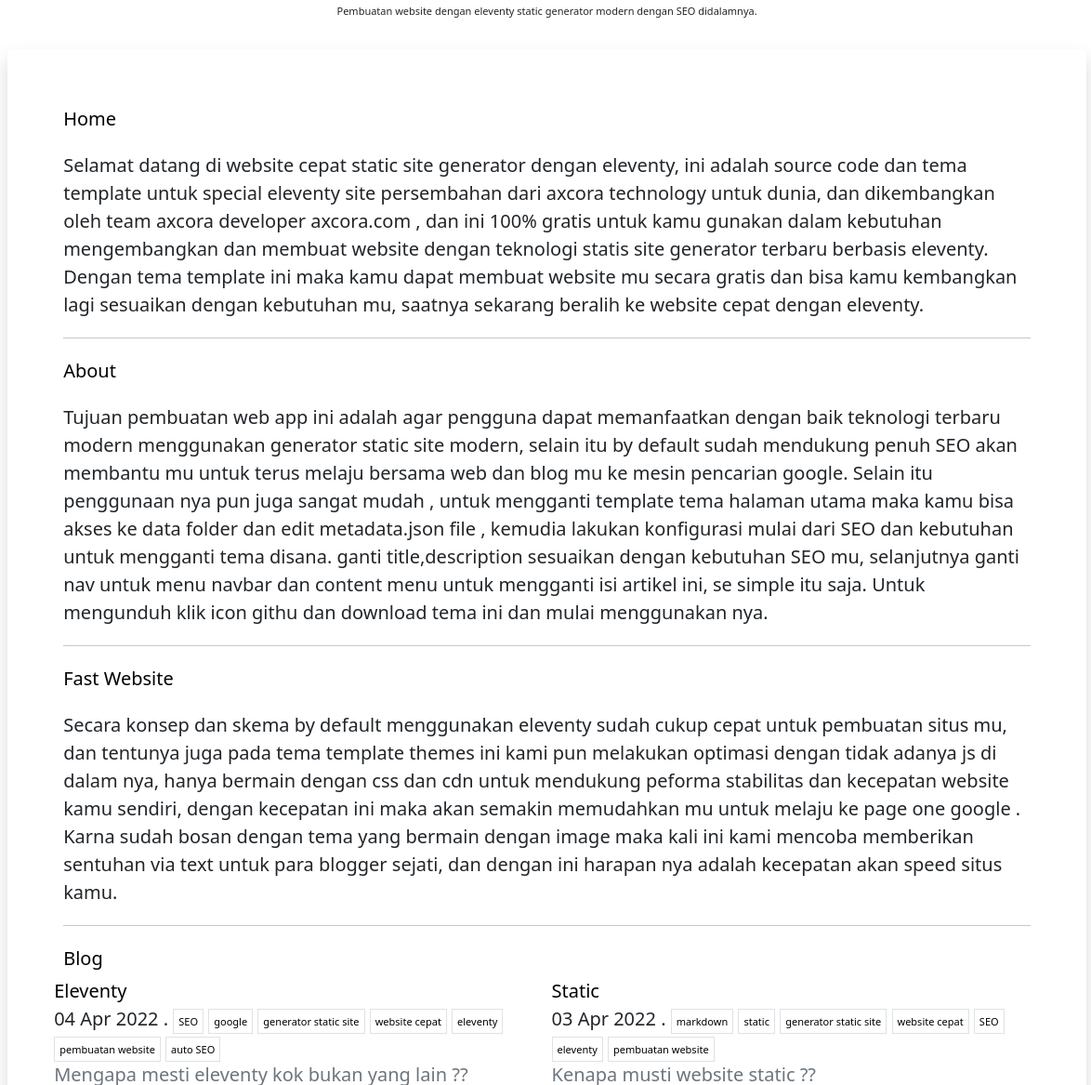
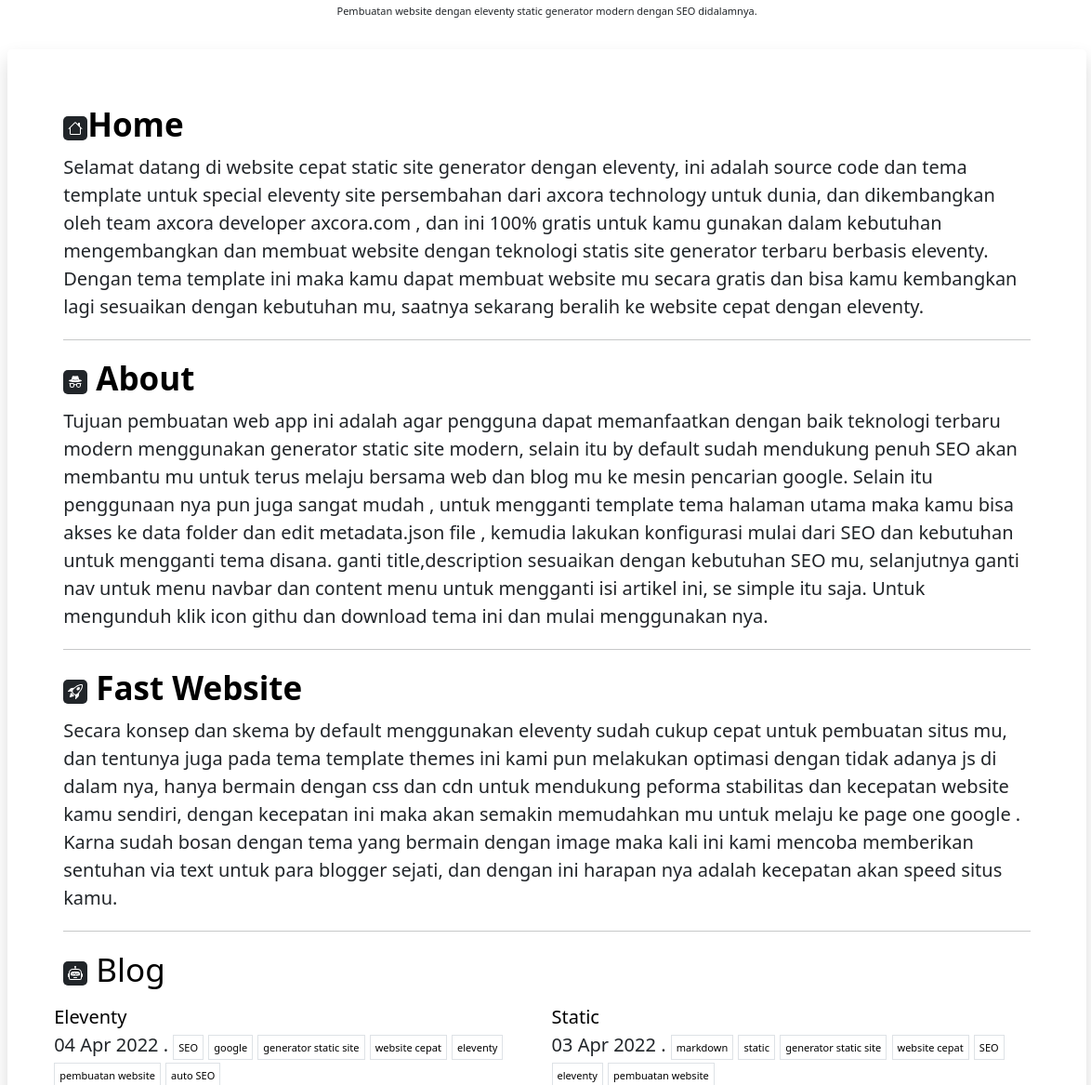
Before and after one commit to mesinkasir/text11ty, an Eleventy site: page index.njk in a window 1280 px wide. Shown: the part 130-1297 px from the top of the page at 93% size, 106-1280 px from the left. Built offline with nearby package versions, Linux system fonts and the light colour scheme; Eleventy itself is replaced by a stand-in of ours; files that its build step writes are made by us from their sources.

Commit message:
Update styles

```diff
--- a/index.njk
+++ b/index.njk
@@ -5,22 +5,33 @@ eleventyNavigation:
   order: 1
 ---
 <div id="{{ metadata.nav.menu1 }}">
-<p><a href="{{ '/' | url }}">{{ metadata.nav.menu1 }}</a></p>
+<h3><svg xmlns="http://www.w3.org/2000/svg" width="26" height="26" fill="currentColor" class="bi bi-house p-1 bg-dark rounded text-white" viewBox="0 0 16 16">
+  <path d="M8.707 1.5a1 1 0 0 0-1.414 0L.646 8.146a.5.5 0 0 0 .708.708L2 8.207V13.5A1.5 1.5 0 0 0 3.5 15h9a1.5 1.5 0 0 0 1.5-1.5V8.207l.646.647a.5.5 0 0 0 .708-.708L13 5.793V2.5a.5.5 0 0 0-.5-.5h-1a.5.5 0 0 0-.5.5v1.293L8.707 1.5ZM13 7.207V13.5a.5.5 0 0 1-.5.5h-9a.5.5 0 0 1-.5-.5V7.207l5-5 5 5Z"/>
+</svg><strong><a href="{{ '/' | url }}">{{ metadata.nav.menu1 }}</a></strong></h3>
 <p>{{ metadata.content.menu1 }}</p>
 </div>
 <hr/>
 <div id="{{ metadata.nav.menu2 }}">
-<p><a href="{{ '/' | url }}">{{ metadata.nav.menu2 }}</a></p>
+<h3><svg xmlns="http://www.w3.org/2000/svg" width="26" height="26" fill="currentColor" class="bi bi-incognito bg-dark text-white p-1 rounded" viewBox="0 0 16 16">
+  <path fill-rule="evenodd" d="m4.736 1.968-.892 3.269-.014.058C2.113 5.568 1 6.006 1 6.5 1 7.328 4.134 8 8 8s7-.672 7-1.5c0-.494-1.113-.932-2.83-1.205a1.032 1.032 0 0 0-.014-.058l-.892-3.27c-.146-.533-.698-.849-1.239-.734C9.411 1.363 8.62 1.5 8 1.5c-.62 0-1.411-.136-2.025-.267-.541-.115-1.093.2-1.239.735Zm.015 3.867a.25.25 0 0 1 .274-.224c.9.092 1.91.143 2.975.143a29.58 29.58 0 0 0 2.975-.143.25.25 0 0 1 .05.498c-.918.093-1.944.145-3.025.145s-2.107-.052-3.025-.145a.25.25 0 0 1-.224-.274ZM3.5 10h2a.5.5 0 0 1 .5.5v1a1.5 1.5 0 0 1-3 0v-1a.5.5 0 0 1 .5-.5Zm-1.5.5c0-.175.03-.344.085-.5H2a.5.5 0 0 1 0-1h3.5a1.5 1.5 0 0 1 1.488 1.312 3.5 3.5 0 0 1 2.024 0A1.5 1.5 0 0 1 10.5 9H14a.5.5 0 0 1 0 1h-.085c.055.156.085.325.085.5v1a2.5 2.5 0 0 1-5 0v-.14l-.21-.07a2.5 2.5 0 0 0-1.58 0l-.21.07v.14a2.5 2.5 0 0 1-5 0v-1Zm8.5-.5h2a.5.5 0 0 1 .5.5v1a1.5 1.5 0 0 1-3 0v-1a.5.5 0 0 1 .5-.5Z"/>
+</svg> <strong><a href="{{ '/' | url }}">{{ metadata.nav.menu2 }}</a></strong></h3>
 <p>{{ metadata.content.menu2 }}</p>
 </div>
 <hr/>
 <div id="{{ metadata.nav.menu3 }}">
-<p><a href="{{ '/' | url }}">{{ metadata.nav.menu3 }}</a></p>
+<h3><svg xmlns="http://www.w3.org/2000/svg" width="26" height="26" fill="currentColor" class="bi bi-rocket-takeoff bg-dark text-white p-1 rounded" viewBox="0 0 16 16">
+  <path d="M9.752 6.193c.599.6 1.73.437 2.528-.362.798-.799.96-1.932.362-2.531-.599-.6-1.73-.438-2.528.361-.798.8-.96 1.933-.362 2.532Z"/>
+  <path d="M15.811 3.312c-.363 1.534-1.334 3.626-3.64 6.218l-.24 2.408a2.56 2.56 0 0 1-.732 1.526L8.817 15.85a.51.51 0 0 1-.867-.434l.27-1.899c.04-.28-.013-.593-.131-.956a9.42 9.42 0 0 0-.249-.657l-.082-.202c-.815-.197-1.578-.662-2.191-1.277-.614-.615-1.079-1.379-1.275-2.195l-.203-.083a9.556 9.556 0 0 0-.655-.248c-.363-.119-.675-.172-.955-.132l-1.896.27A.51.51 0 0 1 .15 7.17l2.382-2.386c.41-.41.947-.67 1.524-.734h.006l2.4-.238C9.005 1.55 11.087.582 12.623.208c.89-.217 1.59-.232 2.08-.188.244.023.435.06.57.093.067.017.12.033.16.045.184.06.279.13.351.295l.029.073a3.475 3.475 0 0 1 .157.721c.055.485.051 1.178-.159 2.065Zm-4.828 7.475.04-.04-.107 1.081a1.536 1.536 0 0 1-.44.913l-1.298 1.3.054-.38c.072-.506-.034-.993-.172-1.418a8.548 8.548 0 0 0-.164-.45c.738-.065 1.462-.38 2.087-1.006ZM5.205 5c-.625.626-.94 1.351-1.004 2.09a8.497 8.497 0 0 0-.45-.164c-.424-.138-.91-.244-1.416-.172l-.38.054 1.3-1.3c.245-.246.566-.401.91-.44l1.08-.107-.04.039Zm9.406-3.961c-.38-.034-.967-.027-1.746.163-1.558.38-3.917 1.496-6.937 4.521-.62.62-.799 1.34-.687 2.051.107.676.483 1.362 1.048 1.928.564.565 1.25.941 1.924 1.049.71.112 1.429-.067 2.048-.688 3.079-3.083 4.192-5.444 4.556-6.987.183-.771.18-1.345.138-1.713a2.835 2.835 0 0 0-.045-.283 3.078 3.078 0 0 0-.3-.041Z"/>
+  <path d="M7.009 12.139a7.632 7.632 0 0 1-1.804-1.352A7.568 7.568 0 0 1 3.794 8.86c-1.102.992-1.965 5.054-1.839 5.18.125.126 3.936-.896 5.054-1.902Z"/>
+</svg> <strong><a href="{{ '/' | url }}">{{ metadata.nav.menu3 }}</a></strong></h3>
 <p>{{ metadata.content.menu3 }}</p>
 </div>
 <hr/>
 <div id="{{ metadata.nav.menu4 }}">
-<a href="{{ '/' | url }}">{{ metadata.nav.menu4 }}</a>
+<h3><svg xmlns="http://www.w3.org/2000/svg" width="26" height="26" fill="currentColor" class="bi bi-robot bg-dark text-white p-1 rounded" viewBox="0 0 16 16">
+  <path d="M6 12.5a.5.5 0 0 1 .5-.5h3a.5.5 0 0 1 0 1h-3a.5.5 0 0 1-.5-.5ZM3 8.062C3 6.76 4.235 5.765 5.53 5.886a26.58 26.58 0 0 0 4.94 0C11.765 5.765 13 6.76 13 8.062v1.157a.933.933 0 0 1-.765.935c-.845.147-2.34.346-4.235.346-1.895 0-3.39-.2-4.235-.346A.933.933 0 0 1 3 9.219V8.062Zm4.542-.827a.25.25 0 0 0-.217.068l-.92.9a24.767 24.767 0 0 1-1.871-.183.25.25 0 0 0-.068.495c.55.076 1.232.149 2.02.193a.25.25 0 0 0 .189-.071l.754-.736.847 1.71a.25.25 0 0 0 .404.062l.932-.97a25.286 25.286 0 0 0 1.922-.188.25.25 0 0 0-.068-.495c-.538.074-1.207.145-1.98.189a.25.25 0 0 0-.166.076l-.754.785-.842-1.7a.25.25 0 0 0-.182-.135Z"/>
+  <path d="M8.5 1.866a1 1 0 1 0-1 0V3h-2A4.5 4.5 0 0 0 1 7.5V8a1 1 0 0 0-1 1v2a1 1 0 0 0 1 1v1a2 2 0 0 0 2 2h10a2 2 0 0 0 2-2v-1a1 1 0 0 0 1-1V9a1 1 0 0 0-1-1v-.5A4.5 4.5 0 0 0 10.5 3h-2V1.866ZM14 7.5V13a1 1 0 0 1-1 1H3a1 1 0 0 1-1-1V7.5A3.5 3.5 0 0 1 5.5 4h5A3.5 3.5 0 0 1 14 7.5Z"/>
+</svg> </strong><a href="{{ '/' | url }}">{{ metadata.nav.menu4 }}</a></strong></h3>
 {% set maxPosts = collections.posts.length | min(4) %}
 {% set postslist = collections.posts | head(-4) %}
 {% set postslistCounter = collections.posts | length %}
@@ -29,7 +40,10 @@ eleventyNavigation:
 </div>
 <hr/>
 <div id="{{ metadata.nav.menu5 }}">
-<p><a href="{{ '/' | url }}">{{ metadata.nav.menu5 }}</a></p>
+<h3><svg xmlns="http://www.w3.org/2000/svg" width="26" height="26" fill="currentColor" class="bi bi-wechat bg-dark text-white p-1 rounded" viewBox="0 0 16 16">
+  <path d="M11.176 14.429c-2.665 0-4.826-1.8-4.826-4.018 0-2.22 2.159-4.02 4.824-4.02S16 8.191 16 10.411c0 1.21-.65 2.301-1.666 3.036a.324.324 0 0 0-.12.366l.218.81a.616.616 0 0 1 .029.117.166.166 0 0 1-.162.162.177.177 0 0 1-.092-.03l-1.057-.61a.519.519 0 0 0-.256-.074.509.509 0 0 0-.142.021 5.668 5.668 0 0 1-1.576.22ZM9.064 9.542a.647.647 0 1 0 .557-1 .645.645 0 0 0-.646.647.615.615 0 0 0 .09.353Zm3.232.001a.646.646 0 1 0 .546-1 .645.645 0 0 0-.644.644.627.627 0 0 0 .098.356Z"/>
+  <path d="M0 6.826c0 1.455.781 2.765 2.001 3.656a.385.385 0 0 1 .143.439l-.161.6-.1.373a.499.499 0 0 0-.032.14.192.192 0 0 0 .193.193c.039 0 .077-.01.111-.029l1.268-.733a.622.622 0 0 1 .308-.088c.058 0 .116.009.171.025a6.83 6.83 0 0 0 1.625.26 4.45 4.45 0 0 1-.177-1.251c0-2.936 2.785-5.02 5.824-5.02.05 0 .1 0 .15.002C10.587 3.429 8.392 2 5.796 2 2.596 2 0 4.16 0 6.826Zm4.632-1.555a.77.77 0 1 1-1.54 0 .77.77 0 0 1 1.54 0Zm3.875 0a.77.77 0 1 1-1.54 0 .77.77 0 0 1 1.54 0Z"/>
+</svg> <strong><a href="{{ '/' | url }}">{{ metadata.nav.menu5 }}</a></strong></h3>
 <p>{{ metadata.content.menu5 }}</p>
 <p>
   <a href="{{metadata.contact.whatsapp}}" class="btn btn-dark btn-lg text-white">Whatsapp</a> <a href="tel:{{metadata.contact.phone}}" class="btn btn-dark btn-lg text-white">Phone</a> <a href="mailto:{{metadata.contact.email}}" class="btn btn-dark btn-lg text-white">Email</a> <a href="https://app.midtrans.com/payment-links/1647457988722" class="btn btn-dark btn-lg text-white">Donasi</a>
```
